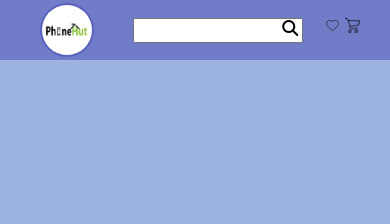
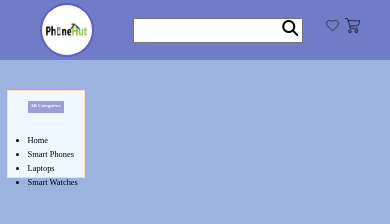
Before and after one commit to Muhammad-Ilyas-Khan/task05-htm-css, a plain HTML site: page index.htm in a window 390 px wide. Drawn offline with Linux system fonts and the light colour scheme.

Commit message:
Add home section with categories div, including h2 for 'All Categories' and a tags for Home, Smartphones, Laptops, and Smartwatches. Update CSS and adjust for responsive mode.

```diff
--- a/index.htm
+++ b/index.htm
@@ -22,5 +22,19 @@
         </div>
       </div>
     </nav>
+
+    <!-- home -->
+    <div class="home">
+      <div class="categories">
+        <h2>All Categories</h2>
+        <ul>
+          <li><a href="">Home</a></li>
+          <li><a href="">Smart Phones</a></li>
+          <li>Laptops</li>
+          <li>Smart Watches</li>
+        </ul>
+      </div>
+      <div class="laptop-image"></div>
+    </div>
   </body>
 </html>
--- a/style.css
+++ b/style.css
@@ -82,6 +82,13 @@ i {
     .cart img {
         padding-left: 7px;
     }
+    /* home */
+    .categories h2 {
+        font-size: medium;
+    }
+
+
+
 
 }
 
@@ -114,5 +121,52 @@ i {
     .cart img {
         padding-left: 5px;
     }
+    /* home */
+    .home {
+        margin: 20px 0;
+    }
+    .categories {
+        padding: 5px;
+        height: 70px;
+    }
+    .categories h2 {
+        font-size: 5px;
+        padding: 2px;
+        margin-top: 2px;
+    }
+    .categories li {
+        padding: 2px 0;
+        font-size: 1vh;
+    }
 
 }
+
+/* home */
+.home {
+    display: grid;
+    grid-template-columns: 20% 75%;
+    margin: 30px 0;
+    justify-content: space-evenly;
+}
+.categories {
+    background-color: aliceblue;
+    border: 1px solid wheat;
+    padding: 15px;
+}
+.categories h2 {
+    background-color: rgba(71, 71, 180, 0.5);
+    color: #fff;
+    text-align: center;
+    padding-bottom: 5px;
+    margin-right: 20px;
+    margin-bottom: 20px;
+}
+.categories {
+    list-style: none;
+    padding: 8px 0;
+    padding-left: 20px;
+}
+.categories li a {
+    text-decoration: none;
+    color: black;
+}
```
